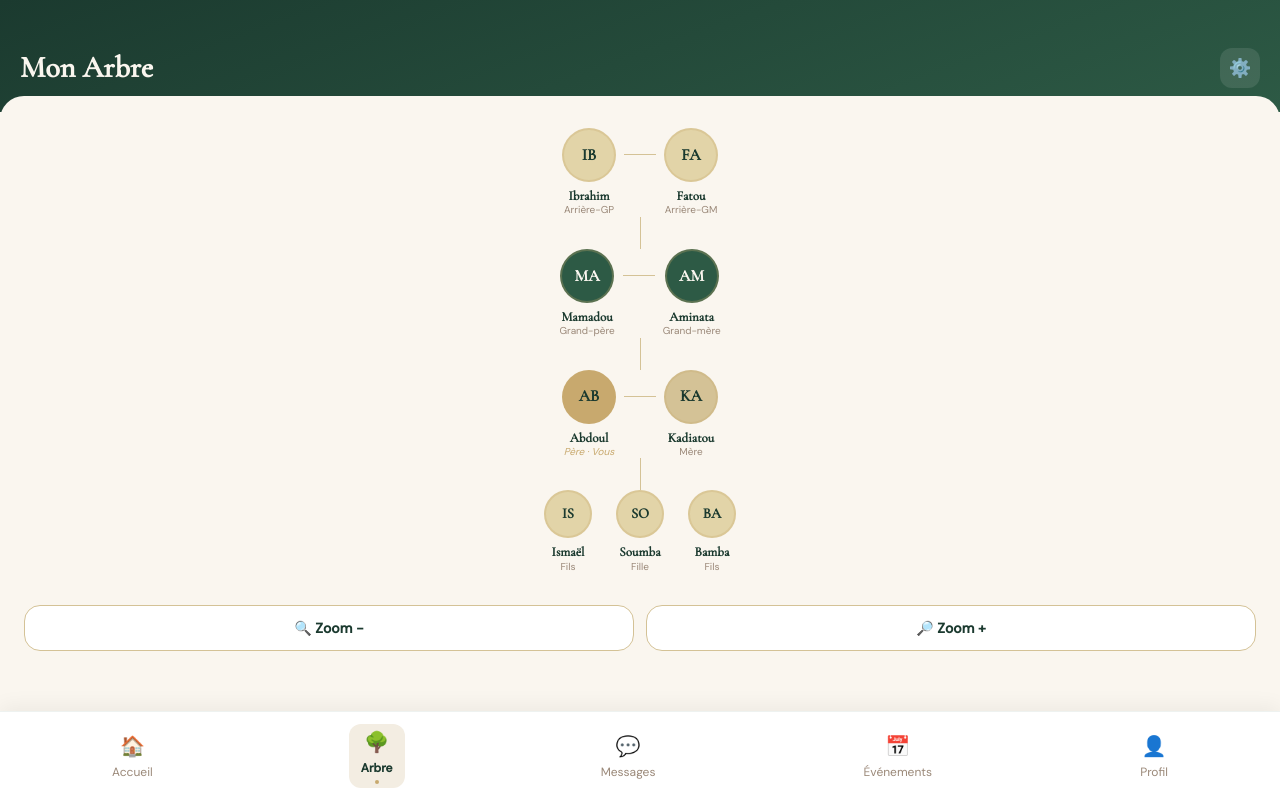
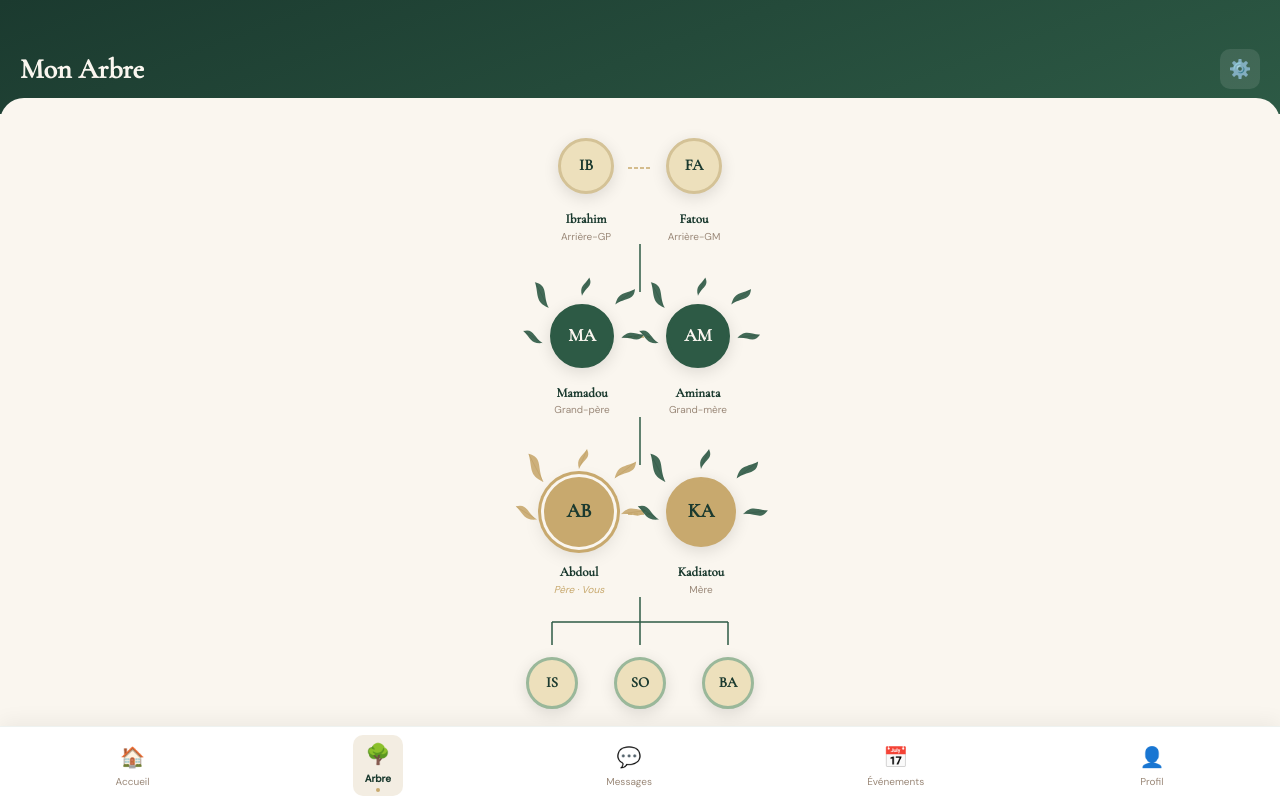
Before and after one commit to yonna25/Racines-Windo, a Next.js app: page /arbre in a window 1280 px wide. Shown: the top 798 px of the page. Built offline with nearby package versions, Linux system fonts and the light colour scheme.

Commit message:
Update page.jsx

```diff
--- a/src/app/arbre/page.jsx
+++ b/src/app/arbre/page.jsx
@@ -2,42 +2,100 @@
 import { useState } from 'react'
 import { useRouter } from 'next/navigation'
 
-const TREE = [
-  // [id, initiales, nom, rôle, couleur bg, couleur texte, génération, colonne]
-  { id: 'ibrahim',  ini: 'IB', name: 'Ibrahim',  role: 'Arrière-GP',  bg: '#E2D4A8', text: '#1B3A2F', gen: 1, col: 0 },
-  { id: 'fatou',    ini: 'FA', name: 'Fatou',    role: 'Arrière-GM',  bg: '#E2D4A8', text: '#1B3A2F', gen: 1, col: 1 },
-  { id: 'mamadou',  ini: 'MA', name: 'Mamadou',  role: 'Grand-père',  bg: '#2D5A45', text: '#FAF6EF', gen: 2, col: 0 },
-  { id: 'aminata',  ini: 'AM', name: 'Aminata',  role: 'Grand-mère',  bg: '#2D5A45', text: '#FAF6EF', gen: 2, col: 1 },
-  { id: 'abdoul',   ini: 'AB', name: 'Abdoul',   role: 'Père · Vous', bg: '#C8A96E', text: '#1B3A2F', gen: 3, col: 0 },
-  { id: 'kadiatou', ini: 'KA', name: 'Kadiatou', role: 'Mère',        bg: '#D4C296', text: '#1B3A2F', gen: 3, col: 1 },
-  { id: 'ismael',   ini: 'IS', name: 'Ismaël',   role: 'Fils',        bg: '#E2D4A8', text: '#1B3A2F', gen: 4, col: 0 },
-  { id: 'soumba',   ini: 'SO', name: 'Soumba',   role: 'Fille',       bg: '#E2D4A8', text: '#1B3A2F', gen: 4, col: 1 },
-  { id: 'bamba',    ini: 'BA', name: 'Bamba',    role: 'Fils',        bg: '#E2D4A8', text: '#1B3A2F', gen: 4, col: 2 },
-]
+const MEMBERS = {
+  ibrahim:  { ini: 'IB', name: 'Ibrahim',  role: 'Arrière-GP',  gen: 1, photo: null },
+  fatou:    { ini: 'FA', name: 'Fatou',    role: 'Arrière-GM',  gen: 1, photo: null },
+  mamadou:  { ini: 'MA', name: 'Mamadou',  role: 'Grand-père',  gen: 2, photo: null },
+  aminata:  { ini: 'AM', name: 'Aminata',  role: 'Grand-mère',  gen: 2, photo: null },
+  abdoul:   { ini: 'AB', name: 'Abdoul',   role: 'Père · Vous', gen: 3, photo: null, isYou: true },
+  kadiatou: { ini: 'KA', name: 'Kadiatou', role: 'Mère',        gen: 3, photo: null },
+  ismael:   { ini: 'IS', name: 'Ismaël',   role: 'Fils',        gen: 4, photo: null },
+  soumba:   { ini: 'SO', name: 'Soumba',   role: 'Fille',       gen: 4, photo: null },
+  bamba:    { ini: 'BA', name: 'Bamba',    role: 'Fils',        gen: 4, photo: null },
+}
 
-function Avatar({ member, size = 54, onClick }) {
+const GEN_STYLE = {
+  1: { ring: '#D4C296', bg: '#EDE0BC', text: '#1B3A2F' },
+  2: { ring: '#2D5A45', bg: '#2D5A45', text: '#FAF6EF' },
+  3: { ring: '#C8A96E', bg: '#C8A96E', text: '#1B3A2F' },
+  4: { ring: '#9AB89A', bg: '#EDE0BC', text: '#1B3A2F' },
+}
+
+// Feuille SVG individuelle
+function Leaf({ x, y, rotate, color, size }) {
+  return (
+    <g transform={`translate(${x},${y}) rotate(${rotate})`}>
+      <path
+        d={`M0,0 C${size*0.3},-${size*0.8} ${size*0.9},-${size*0.9} ${size*0.5},-${size*1.6}
+           C${size*0.1},-${size*0.9} -${size*0.3},-${size*0.8} 0,0 Z`}
+        fill={color}
+        opacity="0.9"
+      />
+      <line
+        x1="0" y1="0" x2={size*0.5} y2={-size*1.6}
+        stroke={color === '#C8A96E' ? '#A07830' : '#1B3A2F'}
+        strokeWidth="0.5" opacity="0.35"
+      />
+    </g>
+  )
+}
+
+// Nœud avec photo ou initiales + feuilles optionnelles
+function MemberNode({ id, member, size = 60, leaves = false, onClick }) {
+  const style = GEN_STYLE[member.gen]
+  const leafColor = member.isYou ? '#C8A96E' : '#2D5A45'
+  const total = size + 24
+
   return (
     <button
-      onClick={() => onClick(member.id)}
-      className="flex flex-col items-center gap-1.5"
+      onClick={() => onClick(id)}
+      className="flex flex-col items-center group"
+      style={{ gap: 6, minWidth: total }}
     >
+      <div style={{ position: 'relative', width: total, height: total, display: 'flex', alignItems: 'center', justifyContent: 'center' }}>
+
+        {/* Feuilles SVG */}
+        {leaves && (
+          <svg
+            style={{ position: 'absolute', inset: 0, width: '100%', height: '100%', overflow: 'visible', pointerEvents: 'none' }}
+            viewBox={`0 0 ${total} ${total}`}
+          >
+            <Leaf x={total*0.12} y={total*0.18} rotate={-45} color={leafColor} size={size*0.27} />
+            <Leaf x={total*0.88} y={total*0.14} rotate={35}  color={leafColor} size={size*0.23} />
+            <Leaf x={total*0.05} y={total*0.58} rotate={-75} color={leafColor} size={size*0.21} />
+            <Leaf x={total*0.95} y={total*0.52} rotate={65}  color={leafColor} size={size*0.21} />
+            <Leaf x={total*0.5}  y={total*0.04} rotate={5}   color={leafColor} size={size*0.18} />
+          </svg>
+        )}
+
+        {/* Cercle photo */}
         <div
-        className="rounded-full flex items-center justify-center font-bold flex-shrink-0"
+          className="rounded-full overflow-hidden flex items-center justify-center transition-transform group-active:scale-95"
           style={{
             width: size, height: size,
-          background: member.bg, color: member.text,
-          fontFamily: 'Cormorant Garamond, serif',
-          fontSize: size * 0.3,
-          border: '2px solid rgba(200,169,110,0.3)',
+            border: `3px solid ${style.ring}`,
+            background: member.photo ? '#000' : style.bg,
+            boxShadow: member.isYou
+              ? `0 0 0 3px #FAF6EF, 0 0 0 6px ${style.ring}, 0 6px 20px rgba(0,0,0,0.15)`
+              : '0 4px 16px rgba(0,0,0,0.12)',
           }}
         >
+          {member.photo ? (
+            <img src={member.photo} alt={member.name} style={{ width: '100%', height: '100%', objectFit: 'cover' }} />
+          ) : (
+            <span style={{ fontFamily: 'Cormorant Garamond, serif', fontSize: size * 0.28, fontWeight: 700, color: style.text }}>
               {member.ini}
+            </span>
+          )}
         </div>
-      <div className="text-center">
-        <p className="text-xs font-semibold leading-tight" style={{ color: '#1B3A2F', fontFamily: 'Cormorant Garamond, serif', fontSize: 13 }}>
+      </div>
+
+      {/* Nom */}
+      <div className="text-center" style={{ maxWidth: total }}>
+        <p style={{ fontFamily: 'Cormorant Garamond, serif', fontWeight: 700, fontSize: 13, color: '#1B3A2F', lineHeight: 1.2, margin: 0 }}>
           {member.name}
         </p>
-        <p className="text-xs leading-tight" style={{ color: member.role.includes('Vous') ? '#C8A96E' : '#9A8878', fontStyle: member.role.includes('Vous') ? 'italic' : 'normal', fontSize: 10 }}>
+        <p style={{ fontSize: 10, color: member.isYou ? '#C8A96E' : '#9A8878', fontStyle: member.isYou ? 'italic' : 'normal', margin: 0, marginTop: 1 }}>
           {member.role}
         </p>
       </div>
@@ -45,80 +103,154 @@ function Avatar({ member, size = 54, onClick }) {
   )
 }
 
-function HLine() {
-  return <div style={{ width: 32, height: 1, background: '#D4C296', flexShrink: 0, alignSelf: 'flex-start', marginTop: 26 }} />
+// Bouton + Ajouter
+function AddNode({ size = 48 }) {
+  const total = size + 24
+  return (
+    <div className="flex flex-col items-center" style={{ gap: 6, minWidth: total }}>
+      <div style={{ width: total, height: total, display: 'flex', alignItems: 'center', justifyContent: 'center' }}>
+        <div
+          className="rounded-full flex items-center justify-center"
+          style={{
+            width: size, height: size,
+            border: '2px dashed #C8A96E',
+            background: 'rgba(200,169,110,0.06)',
+            color: '#C8A96E',
+            fontSize: size * 0.38,
+            fontWeight: 300,
+          }}
+        >
+          +
+        </div>
+      </div>
+      <p style={{ fontSize: 10, color: '#C8A96E', margin: 0 }}>Ajouter</p>
+    </div>
+  )
 }
 
-function VLine() {
-  return <div style={{ width: 1, height: 32, background: '#D4C296', margin: '0 auto' }} />
+// Tiret couple horizontal
+function CoupleLine() {
+  return (
+    <svg width="28" height="8" style={{ alignSelf: 'center', marginBottom: 34, flexShrink: 0 }}>
+      <line x1="2" y1="4" x2="26" y2="4" stroke="#C8A96E" strokeWidth="1.5" strokeDasharray="4 2" />
+    </svg>
+  )
+}
+
+// Branche verticale + horizontale en T (SVG)
+function Branch({ fromX, toXs, color = '#2D5A45' }) {
+  const allX = [fromX, ...toXs]
+  const minX = Math.min(...allX)
+  const maxX = Math.max(...allX)
+  const W = 340
+  const H = 48
+  const midY = H * 0.52
+
+  return (
+    <svg width={W} height={H} style={{ display: 'block', overflow: 'visible' }}>
+      {/* Descente depuis parent */}
+      <line x1={fromX} y1={0} x2={fromX} y2={midY} stroke={color} strokeWidth="1.5" />
+      {/* Horizontale */}
+      {toXs.length > 1 && (
+        <line x1={Math.min(fromX, ...toXs)} y1={midY} x2={Math.max(fromX, ...toXs)} y2={midY} stroke={color} strokeWidth="1.5" />
+      )}
+      {/* Montée vers chaque enfant */}
+      {toXs.map((x, i) => (
+        <line key={i} x1={x} y1={midY} x2={x} y2={H} stroke={color} strokeWidth="1.5" />
+      ))}
+    </svg>
+  )
 }
 
 export default function ArbrePage() {
   const router = useRouter()
   const [zoom, setZoom] = useState(1)
 
-  const gen = (n) => TREE.filter(m => m.gen === n)
+  const go = (id) => router.push(`/arbre/${id}`)
+
+  // Positions X centres des nœuds (dans un conteneur de 340px centré)
+  const W = 340
+  const cx = W / 2
+
+  // Tailles nœuds par gen (size + 24 = total width)
+  const sz1 = 56, tw1 = sz1 + 24   // gen1
+  const sz2 = 64, tw2 = sz2 + 24   // gen2
+  const sz3 = 70, tw3 = sz3 + 24   // gen3
+  const sz4 = 52, tw4 = sz4 + 24   // gen4
+  const gap = 28 // gap entre tiret couple
+
+  // Centres X couples
+  const c1L = cx - gap/2 - tw1/2, c1R = cx + gap/2 + tw1/2
+  const c2L = cx - gap/2 - tw2/2, c2R = cx + gap/2 + tw2/2
+  const c3L = cx - gap/2 - tw3/2, c3R = cx + gap/2 + tw3/2
+  const c4a = cx - tw4 - 12, c4b = cx, c4c = cx + tw4 + 12
+
+  const midCouple = (l, r) => (l + r) / 2
 
   return (
-    <div className="min-h-screen flex flex-col" style={{ background: '#FAF6EF' }}>
+    <div className="min-h-screen flex flex-col" style={{ background: '#FAF6EF', fontFamily: 'DM Sans, sans-serif' }}>
 
       {/* Header */}
-      <div className="px-5 pt-12 pb-6 flex justify-between items-center"
-           style={{ background: 'linear-gradient(160deg, #1B3A2F 0%, #2D5A45 100%)' }}>
-        <h1 className="text-3xl font-semibold" style={{ color: '#FAF6EF', fontFamily: 'Cormorant Garamond, serif' }}>
-          Mon Arbre
-        </h1>
-        <button className="w-10 h-10 rounded-xl flex items-center justify-center"
-                style={{ background: 'rgba(255,255,255,0.1)' }}>
-          <span className="text-lg">⚙️</span>
-        </button>
+      <div style={{ background: 'linear-gradient(160deg,#1B3A2F 0%,#2D5A45 100%)', padding: '48px 20px 24px', display: 'flex', justifyContent: 'space-between', alignItems: 'center' }}>
+        <h1 style={{ color: '#FAF6EF', fontFamily: 'Cormorant Garamond, serif', fontSize: 28, fontWeight: 600, margin: 0 }}>Mon Arbre</h1>
+        <button style={{ width: 40, height: 40, borderRadius: 10, background: 'rgba(255,255,255,0.1)', border: 'none', fontSize: 18, cursor: 'pointer' }}>⚙️</button>
       </div>
 
-      {/* Arbre */}
-      <div className="flex-1 -mt-4 rounded-t-3xl overflow-auto pb-28"
-           style={{ background: '#FAF6EF' }}>
-        <div style={{ transform: `scale(${zoom})`, transformOrigin: 'top center', transition: 'transform 0.2s', paddingTop: 32, paddingBottom: 16 }}>
+      {/* Contenu */}
+      <div style={{ flex: 1, background: '#FAF6EF', borderRadius: '24px 24px 0 0', marginTop: -16, overflowY: 'auto', paddingBottom: 120 }}>
+        <div style={{ transform: `scale(${zoom})`, transformOrigin: 'top center', transition: 'transform 0.25s', paddingTop: 28 }}>
+          <div style={{ width: W, margin: '0 auto' }}>
 
-          {/* Génération 1 */}
-          <div className="flex justify-center items-start gap-2">
-            <Avatar member={gen(1)[0]} onClick={id => router.push(`/arbre/${id}`)} />
-            <HLine />
-            <Avatar member={gen(1)[1]} onClick={id => router.push(`/arbre/${id}`)} />
+            {/* GEN 1 */}
+            <div style={{ display: 'flex', justifyContent: 'center', alignItems: 'flex-end' }}>
+              <MemberNode id="ibrahim" member={MEMBERS.ibrahim} size={sz1} onClick={go} />
+              <CoupleLine />
+              <MemberNode id="fatou"   member={MEMBERS.fatou}   size={sz1} onClick={go} />
             </div>
-          <VLine />
 
-          {/* Génération 2 */}
-          <div className="flex justify-center items-start gap-2">
-            <Avatar member={gen(2)[0]} onClick={id => router.push(`/arbre/${id}`)} />
-            <HLine />
-            <Avatar member={gen(2)[1]} onClick={id => router.push(`/arbre/${id}`)} />
+            <Branch fromX={midCouple(c1L, c1R)} toXs={[midCouple(c2L, c2R)]} />
+
+            {/* GEN 2 */}
+            <div style={{ display: 'flex', justifyContent: 'center', alignItems: 'flex-end' }}>
+              <MemberNode id="mamadou" member={MEMBERS.mamadou} size={sz2} leaves onClick={go} />
+              <CoupleLine />
+              <MemberNode id="aminata" member={MEMBERS.aminata} size={sz2} leaves onClick={go} />
             </div>
-          <VLine />
 
-          {/* Génération 3 */}
-          <div className="flex justify-center items-start gap-2">
-            <Avatar member={gen(3)[0]} onClick={id => router.push(`/arbre/${id}`)} />
-            <HLine />
-            <Avatar member={gen(3)[1]} onClick={id => router.push(`/arbre/${id}`)} />
+            <Branch fromX={midCouple(c2L, c2R)} toXs={[midCouple(c3L, c3R)]} />
+
+            {/* GEN 3 */}
+            <div style={{ display: 'flex', justifyContent: 'center', alignItems: 'flex-end' }}>
+              <MemberNode id="abdoul"   member={MEMBERS.abdoul}   size={sz3} leaves onClick={go} />
+              <CoupleLine />
+              <MemberNode id="kadiatou" member={MEMBERS.kadiatou} size={sz3} leaves onClick={go} />
             </div>
-          <VLine />
 
-          {/* Génération 4 */}
-          <div className="flex justify-center items-start gap-6">
-            {gen(4).map(m => (
-              <Avatar key={m.id} member={m} size={48} onClick={id => router.push(`/arbre/${id}`)} />
-            ))}
+            <Branch fromX={midCouple(c3L, c3R)} toXs={[c4a, c4b, c4c]} />
+
+            {/* GEN 4 */}
+            <div style={{ display: 'flex', justifyContent: 'center', alignItems: 'flex-end', gap: 12 }}>
+              <MemberNode id="ismael" member={MEMBERS.ismael} size={sz4} onClick={go} />
+              <MemberNode id="soumba" member={MEMBERS.soumba} size={sz4} onClick={go} />
+              <MemberNode id="bamba"  member={MEMBERS.bamba}  size={sz4} onClick={go} />
+            </div>
+
+            {/* Boutons ajouter */}
+            <div style={{ display: 'flex', justifyContent: 'center', gap: 24, marginTop: 20 }}>
+              <AddNode size={44} />
+              <AddNode size={44} />
+            </div>
+
           </div>
         </div>
 
         {/* Zoom */}
-        <div className="flex gap-3 px-6 mt-4">
+        <div style={{ display: 'flex', gap: 12, padding: '12px 24px 0' }}>
           {[['🔍 Zoom −', -0.15], ['🔎 Zoom +', 0.15]].map(([label, delta]) => (
             <button
               key={label}
-              onClick={() => setZoom(z => Math.min(1.4, Math.max(0.5, z + delta)))}
-              className="flex-1 py-3 rounded-2xl font-semibold text-sm"
-              style={{ border: '1px solid #D4C296', background: '#FFFFFF', color: '#1B3A2F', fontFamily: 'DM Sans, sans-serif' }}
+              onClick={() => setZoom(z => Math.min(1.5, Math.max(0.5, z + delta)))}
+              style={{ flex: 1, padding: '12px 0', borderRadius: 16, border: '1px solid #D4C296', background: '#FFF', color: '#1B3A2F', fontWeight: 600, fontSize: 13, cursor: 'pointer' }}
             >
               {label}
             </button>
@@ -126,34 +258,26 @@ export default function ArbrePage() {
         </div>
       </div>
 
-      <BottomNav active="arbre" />
-    </div>
-  )
-}
-
-function BottomNav({ active }) {
-  const router = useRouter()
-  const tabs = [
+      {/* BottomNav */}
+      <div style={{ position: 'fixed', bottom: 0, left: 0, right: 0, display: 'flex', justifyContent: 'space-around', alignItems: 'center', padding: '8px 8px 4px', background: '#FFFFFF', borderTop: '1px solid rgba(45,90,69,0.08)', boxShadow: '0 -4px 20px rgba(0,0,0,0.06)' }}>
+        {[
           { key: 'accueil',    icon: '🏠', label: 'Accueil',     href: '/dashboard' },
           { key: 'arbre',      icon: '🌳', label: 'Arbre',        href: '/arbre' },
           { key: 'messages',   icon: '💬', label: 'Messages',     href: '/messages' },
           { key: 'evenements', icon: '📅', label: 'Événements',   href: '/evenements' },
           { key: 'profil',     icon: '👤', label: 'Profil',       href: '/galerie' },
-  ]
+        ].map(t => {
+          const active = t.key === 'arbre'
           return (
-    <div className="fixed bottom-0 left-0 right-0 flex justify-around items-center px-2 py-3"
-         style={{ background: '#FFFFFF', borderTop: '1px solid rgba(45,90,69,0.08)', boxShadow: '0 -4px 20px rgba(0,0,0,0.06)' }}>
-      {tabs.map(t => (
             <button key={t.key} onClick={() => router.push(t.href)}
-                className="flex flex-col items-center gap-1 px-3 py-1 rounded-xl"
-                style={{ background: active === t.key ? '#F3EDE2' : 'transparent' }}>
-          <span className="text-xl">{t.icon}</span>
-          <span className="text-xs" style={{ color: active === t.key ? '#1B3A2F' : '#9A8878', fontWeight: active === t.key ? 600 : 400 }}>
-            {t.label}
-          </span>
-          {active === t.key && <div className="w-1 h-1 rounded-full" style={{ background: '#C8A96E' }} />}
+                    style={{ display: 'flex', flexDirection: 'column', alignItems: 'center', gap: 2, padding: '4px 12px', borderRadius: 10, background: active ? '#F3EDE2' : 'transparent', border: 'none', cursor: 'pointer' }}>
+              <span style={{ fontSize: 20 }}>{t.icon}</span>
+              <span style={{ fontSize: 10, color: active ? '#1B3A2F' : '#9A8878', fontWeight: active ? 600 : 400 }}>{t.label}</span>
+              {active && <div style={{ width: 4, height: 4, borderRadius: '50%', background: '#C8A96E' }} />}
             </button>
-      ))}
+          )
+        })}
+      </div>
     </div>
   )
 }
```
Lines whose indentation alone changed are shown as unchanged.
